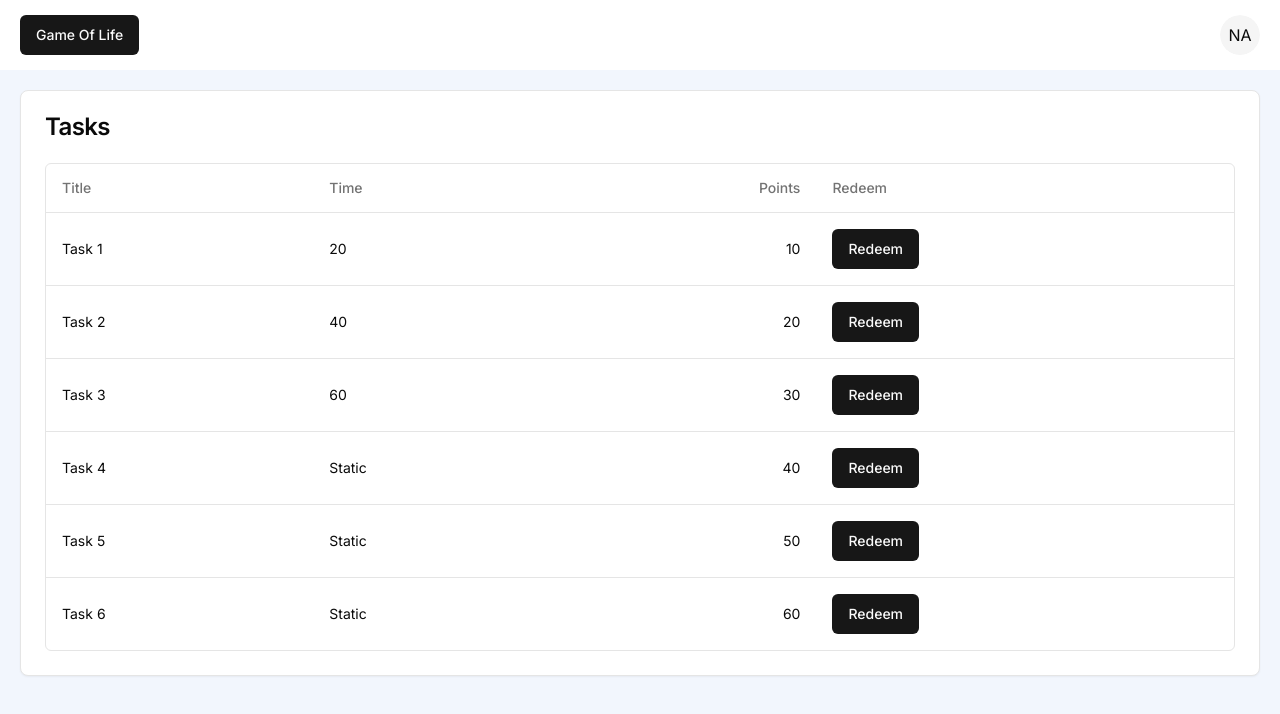
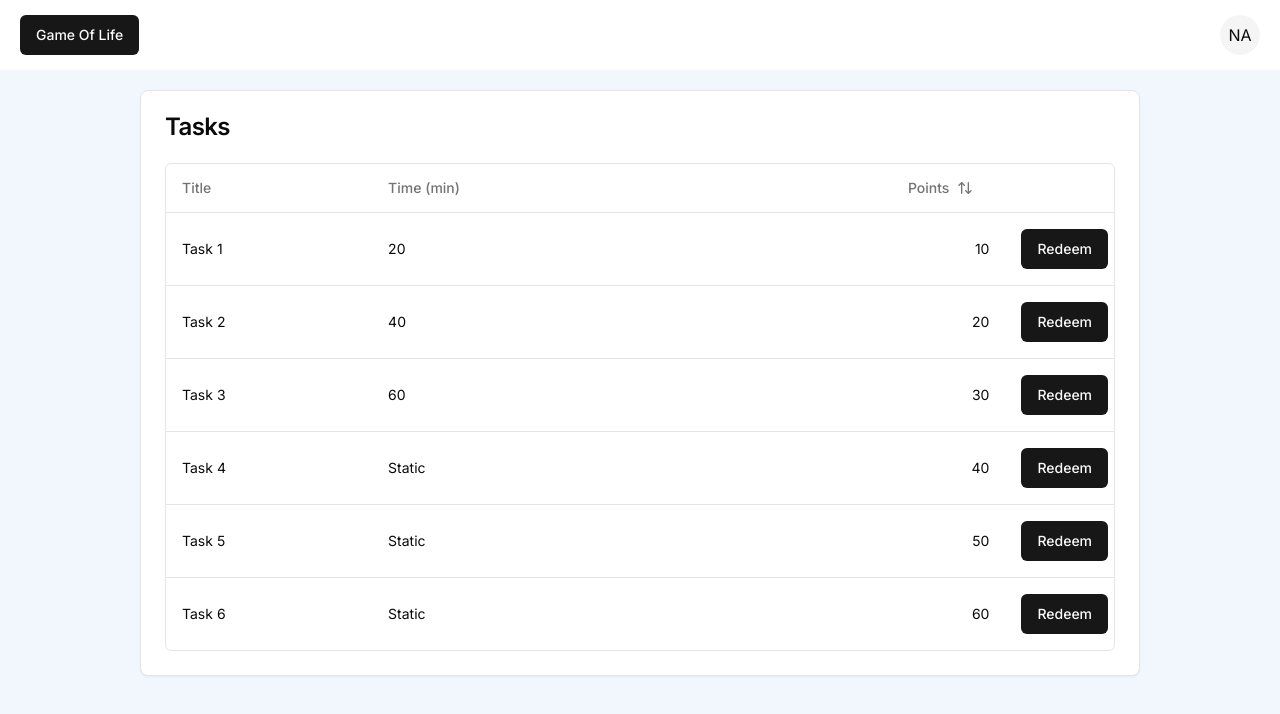
Before and after one commit to Fables7/Game-of-Life, a Next.js app: page /tasks in a window 1280 px wide. Shown: the top 714 px of the page. Built offline with nearby package versions, Linux system fonts and the light colour scheme.

Commit message:
Added sort by Points

```diff
--- a/app/tasks/columns.tsx
+++ b/app/tasks/columns.tsx
@@ -2,6 +2,7 @@
 
 import { ColumnDef } from "@tanstack/react-table";
 import { Button } from "@/components/ui/button";
+import { ArrowUpDown, MoreHorizontal } from "lucide-react";
 
 export type Task = {
   id: number;
@@ -17,20 +18,35 @@
   },
   {
     accessorKey: "time",
-    header: "Time",
+    header: "Time (min)",
   },
   {
     accessorKey: "points",
-    header: () => <div className="text-right">Points</div>,
+    header: ({ column }) => {
+      return (
+        <div className="text-right">
+          <Button
+            variant="ghost"
+            onClick={() => column.toggleSorting(column.getIsSorted() === "asc")}
+          >
+            Points
+            <ArrowUpDown className="ml-2 h-4 w-4" />
+          </Button>
+        </div>
+      );
+    },
     cell: ({ row }) => {
       return <div className="text-right">{row.getValue("points")}</div>;
     },
   },
   {
-    accessorKey: "redeem",
-    header: "Redeem",
+    id: "redeem",
     cell: ({ row }) => {
-      return <Button>Redeem</Button>;
+      return (
+        <div className="w-2">
+          <Button>Redeem</Button>
+        </div>
+      );
     },
   },
 ];
--- a/app/tasks/data-table.tsx
+++ b/app/tasks/data-table.tsx
@@ -1,5 +1,6 @@
 "use client";
 
+import * as React from "react";
 import {
   Table,
   TableBody,
@@ -10,8 +11,10 @@
 } from "@/components/ui/table";
 import {
   ColumnDef,
+  SortingState,
   useReactTable,
   getCoreRowModel,
+  getSortedRowModel,
   flexRender,
 } from "@tanstack/react-table";
 
@@ -24,10 +27,16 @@
   columns,
   data,
 }: DataTableProps<TData, TValue>) {
+  const [sorting, setSorting] = React.useState<SortingState>([]);
   const table = useReactTable({
     data,
     columns,
     getCoreRowModel: getCoreRowModel(),
+    onSortingChange: setSorting,
+    getSortedRowModel: getSortedRowModel(),
+    state: {
+      sorting,
+    },
   });
   return (
     <div className="rounded-md border">
--- a/app/tasks/page.tsx
+++ b/app/tasks/page.tsx
@@ -24,7 +24,7 @@
 const TasksPage = () => {
   return (
     <div className="flex justify-center p-5">
-      <Card className=" w-full">
+      <Card className="w-[1000px]">
         <CardHeader>
           <CardTitle>Tasks</CardTitle>
         </CardHeader>
```
